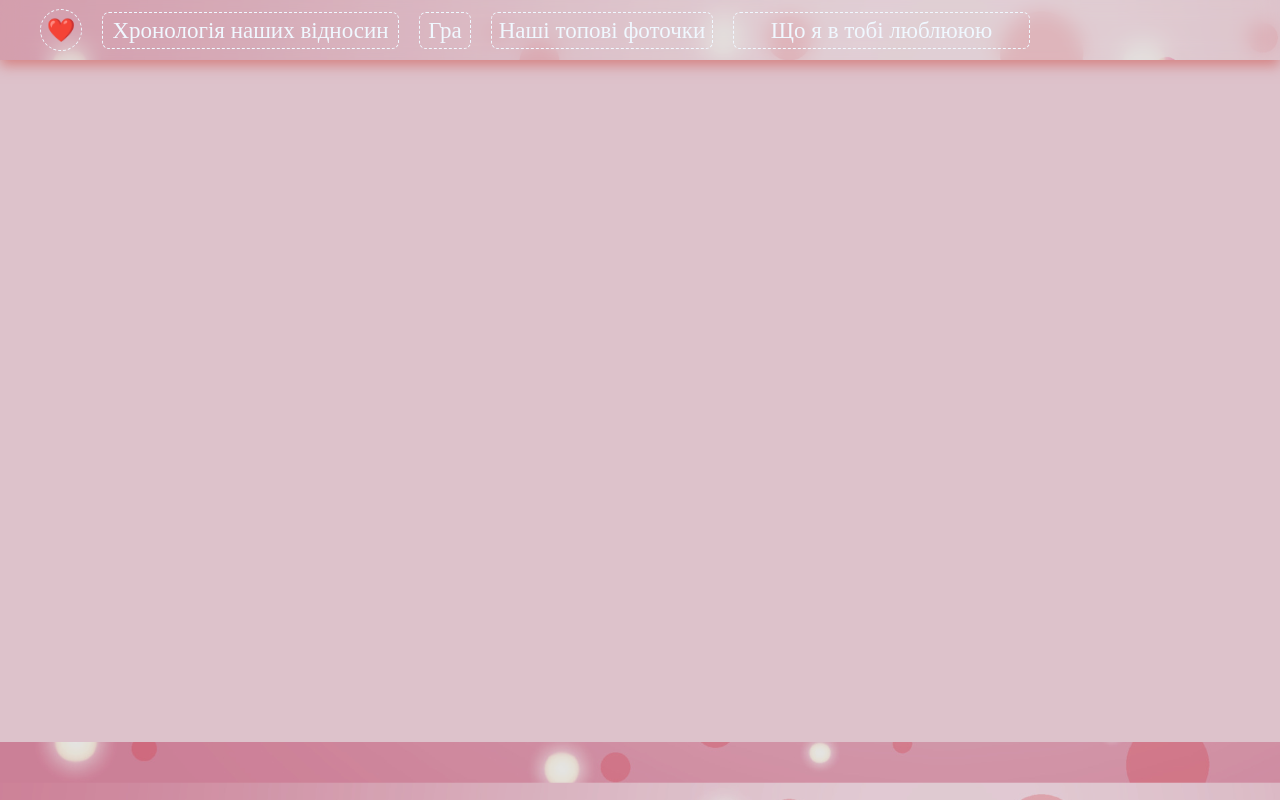
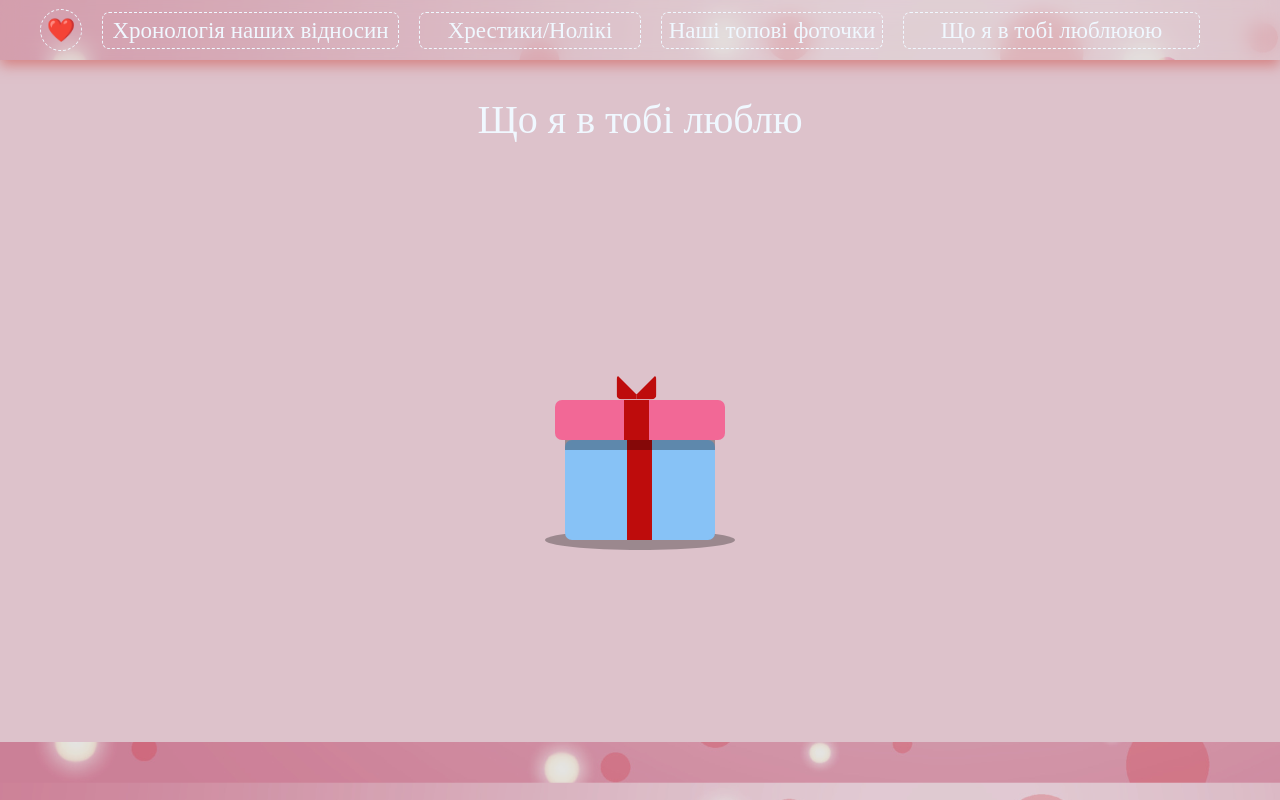
Before and after one commit to Gentleman-88/For_my_Love, a React (Create React App) app: page /For_my_Love/LoveInYou in a window 1280 px wide. Built offline with nearby package versions, Linux system fonts and the light colour scheme.

Commit message:
Upd What i love

```diff
--- a/package.json
+++ b/package.json
@@ -9,6 +9,7 @@
     "@testing-library/react": "^12.1.4",
     "@testing-library/user-event": "^13.5.0",
     "axios": "^1.6.5",
+    "flickity": "^2.3.0",
     "framer-motion": "^11.0.5",
     "nanoid": "^5.0.4",
     "react": "^18.1.0",
--- a/public/index.html
+++ b/public/index.html
@@ -34,7 +34,7 @@
       work correctly both with client-side routing and a non-root public URL.
       Learn how to configure a non-root public URL by running `npm run build`.
     -->
-    <title>React App</title>
+    <title>Для моєї любові</title>
 
     <!-- Start Single Page Apps for GitHub Pages -->
     <script type="text/javascript">
--- a/src/Pages/HomePage/Home.css
+++ b/src/Pages/HomePage/Home.css
@@ -52,6 +52,7 @@
   display: flex;
   gap: 20px;
   flex-wrap: wrap;
+  justify-content: center;
 }
 
 .nav_item {
--- a/src/Pages/HomePage/HomePage.jsx
+++ b/src/Pages/HomePage/HomePage.jsx
@@ -81,10 +81,13 @@ const HomePage = () => {
             Хронологія відносин
           </NavLink>
           <NavLink to="/Game" className="nav_item">
-            Гра
+            Хрестики/Нолікі
           </NavLink>
           <NavLink to="/Photos" className="nav_item">
             Наші фоточки
+          </NavLink>
+          <NavLink to="/LoveInYou" className="nav_item">
+            Що я в тобі люблююю
           </NavLink>
         </motion.ul>
       </motion.div>
--- a/src/Pages/LoveInYou/LoveInYou.css
+++ b/src/Pages/LoveInYou/LoveInYou.css
@@ -2,7 +2,121 @@
   display: flex;
   flex-direction: column;
   align-items: center;
-  justify-content: center;
   background-color: #ddc2cb;
   min-height: 682px;
 }
+
+.love_title {
+  color: aliceblue;
+  text-align: center;
+  font-size: 40px;
+  margin-top: 40px;
+  margin-bottom: 300px;
+}
+
+.actions {
+  display: flex;
+  align-items: center;
+  gap: 15px;
+}
+
+.birthday-present {
+  position: relative;
+}
+
+.birthday-present:before {
+  content: '';
+  position: absolute;
+  bottom: -10px;
+  left: -20px;
+  width: 190px;
+  height: 20px;
+  border-radius: 50%;
+  background-color: rgba(0, 0, 0, 0.3);
+}
+
+.present {
+  position: relative;
+  border-radius: 7px;
+  width: 150px;
+  height: 100px;
+  background-color: #87c2f6;
+}
+
+.present:before {
+  content: '';
+  position: absolute;
+  left: 62px;
+  width: 25px;
+  height: 100px;
+  background-color: #be0c0c;
+}
+
+.present:after {
+  content: '';
+  position: absolute;
+  width: 150px;
+  height: 100px;
+  box-shadow: inset 0 10px rgba(0, 0, 0, 0.3);
+}
+
+#invisible-checkbox {
+  display: none;
+}
+
+.cover {
+  position: absolute;
+  top: -40px;
+  left: -10px;
+  width: 170px;
+  height: 40px;
+  border-radius: 7px;
+  transform-origin: bottom left;
+  background-color: #f26896;
+  cursor: pointer;
+  transition: 0.3s;
+}
+
+.cover:before {
+  content: '';
+  position: absolute;
+  left: 69px;
+  width: 25px;
+  height: 40px;
+  background-color: #be0c0c;
+}
+
+.cover:after {
+  content: '';
+  position: absolute;
+  top: -33px;
+  left: 69px;
+  width: 5px;
+  height: 0;
+  transform: rotate(-90deg);
+  border-top: 20px solid #be0c0c;
+  border-right: 20px solid transparent;
+  border-bottom: 20px solid #be0c0c;
+  border-left: 0px solid transparent;
+  border-radius: 5px;
+}
+
+.happybirthday {
+  z-index: 1;
+  position: absolute;
+  left: 5px;
+  color: aliceblue;
+  font-size: 35px;
+  text-align: center;
+  transition: 0.6s;
+  opacity: 0;
+}
+
+#invisible-checkbox:checked + .cover {
+  transform: rotate(-105deg) scaleX(0.8);
+}
+
+#invisible-checkbox:checked ~ .happybirthday {
+  transform: translateY(-280px);
+  opacity: 1;
+}
--- a/src/Pages/LoveInYou/LoveInYou.jsx
+++ b/src/Pages/LoveInYou/LoveInYou.jsx
@@ -1,8 +1,46 @@
 import React from 'react';
 import './LoveInYou.css';
+import { motion } from 'framer-motion';
+
+const buttonssAnimation = {
+  hidden: {
+    y: 100,
+    opacity: 0,
+  },
+  visible: custom => ({
+    y: 0,
+    opacity: 1,
+    transition: { delay: custom * 0.2 },
+  }),
+};
 
 const LoveInYou = () => {
-  return <div className="love_container"></div>;
+  return (
+    <motion.div
+      initial="hidden"
+      whileInView="visible"
+      className="love_container"
+    >
+      <motion.h1 className="love_title" variants={buttonssAnimation} custom={1}>
+        Що я в тобі люблю
+      </motion.h1>
+      <motion.div
+        class="birthday-present"
+        initial="hidden"
+        whileInView="visible"
+        variants={buttonssAnimation}
+        custom={1}
+      >
+        <div class="present">
+          <input id="invisible-checkbox" type="checkbox" />
+          <label class="cover" for="invisible-checkbox"></label>
+          <div class="happybirthday">
+            Твої оченята. Твій сміх. Твої співи. Тебе всю, всю
+          </div>
+        </div>
+      </motion.div>
+    </motion.div>
+  );
 };
 
 export default LoveInYou;
--- a/src/components/Navigation/Navigation.jsx
+++ b/src/components/Navigation/Navigation.jsx
@@ -12,8 +12,8 @@ const Navigation = () => {
         <NavLink to="/love" className={css.btn_rel}>
           Хронологія наших відносин
         </NavLink>
-        <NavLink to="/Game" className={css.btn_game}>
-          Гра
+        <NavLink to="/Game" className={css.btn_photo}>
+          Хрестики/Нолікі
         </NavLink>
         <NavLink to="/Photos" className={css.btn_photo}>
           Наші топові фоточки
--- a/src/components/TicTacToe/TicTacToe.css
+++ b/src/components/TicTacToe/TicTacToe.css
@@ -1,6 +1,6 @@
 .tic_title {
   text-align: center;
   color: aliceblue;
-  font-size: 30px;
+  font-size: 40px;
   margin-bottom: 40px;
 }
```
Also changed, not shown: 1 other file (tests, documents, lock files or other folders).
